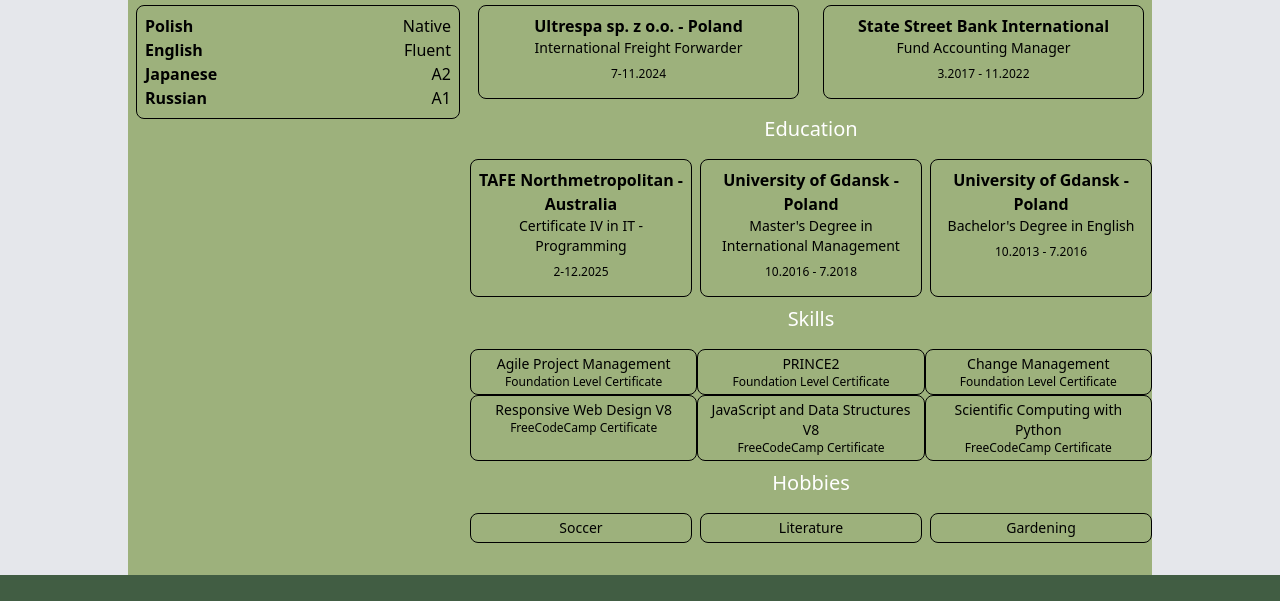
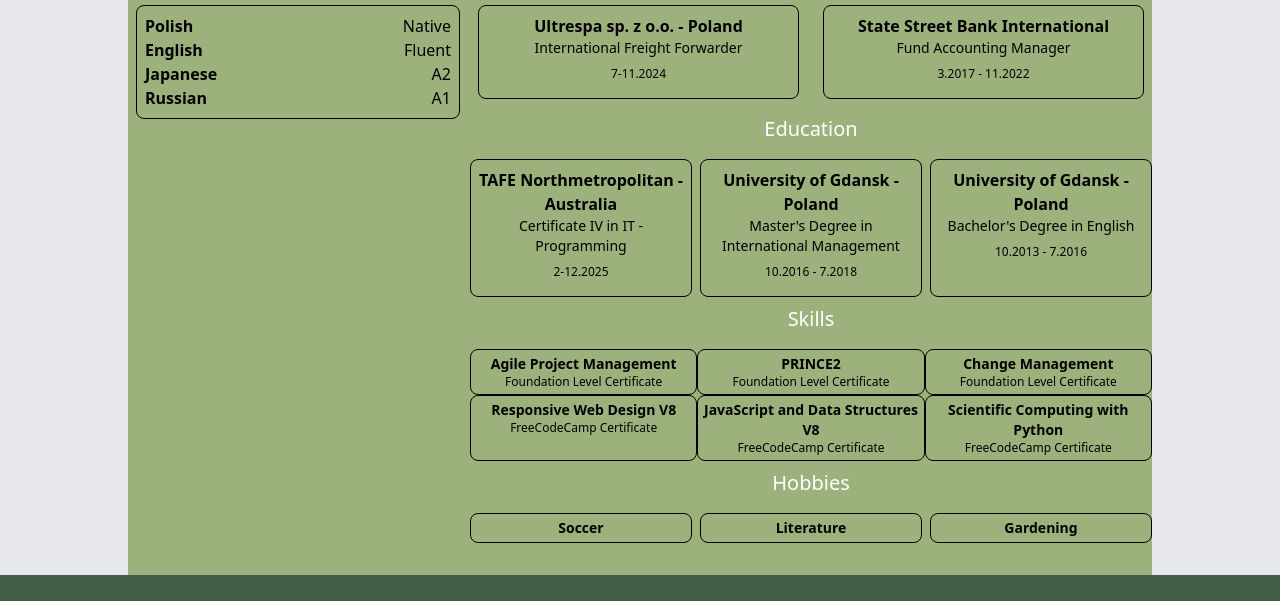
Before and after one commit to KonradTAFE/Web_Final_Project, a website: page resume.html in a window 1280 px wide. Shown: the part 275-876 px from the top of the page. Drawn offline with Linux system fonts and the light colour scheme.

```diff
--- a/resume.html
+++ b/resume.html
@@ -18,7 +18,7 @@
     <nav class="pt-8">
         <ul class="top_nav hover_green flex flex-row gap-4 w-full">
             <li><a href="index.html">Home</a></li>
-            <li><a href="resume.html">Resume</a></li>
+            <li><a href="resume.html">Resumé</a></li>
             <li><a href="about.html">About</a></li>
             <li><a href="mywork.html">My work</a></li>
             <li><a href="projects.html">Projects</a></li>
@@ -27,7 +27,7 @@
     </nav>
 </header>
 <main class="w-4/5 mx-auto pb-8">
-    <h2 class="text-2xl text-white p-2 pb-4 w-full text-center">Resume</h2>
+    <h2 class="text-2xl text-white p-2 pb-4 w-full text-center">Resumé</h2>
     <h2 class="text-3xl text-black p-2 pb-4 w-full text-center">Konrad Krzyzkowiak</h2>
     <section class="resume_page">
         <section class="col-start-1 col-span-1">
@@ -82,27 +82,27 @@
             <section class="flex flex-row flex-wrap w-full">
                 <h2 class="text-xl text-white p-2 pb-4 w-full text-center">Skills</h2>
                 <section class="w-1/3 text-center p-1 border border-black rounded-lg">
-                    <p class="text-sm">Agile Project Management</p>
+                    <p class="text-sm font-bold">Agile Project Management</p>
                     <p class="text-xs">Foundation Level Certificate</p>
                 </section>
                 <section class="w-1/3 text-center p-1 border border-black rounded-lg">
-                    <p class="text-sm">PRINCE2</p>
+                    <p class="text-sm font-bold">PRINCE2</p>
                     <p class="text-xs">Foundation Level Certificate</p>
                 </section>
                 <section class="w-1/3 text-center p-1 border border-black rounded-lg">
-                    <p class="text-sm">Change Management</p>
+                    <p class="text-sm font-bold">Change Management</p>
                     <p class="text-xs">Foundation Level Certificate</p>
                 </section>
                 <section class="w-1/3 text-center p-1 border border-black rounded-lg">
-                    <p class="text-sm">Responsive Web Design V8</p>
+                    <p class="text-sm font-bold">Responsive Web Design V8</p>
                     <p class="text-xs">FreeCodeCamp Certificate</p>
                 </section>
                 <section class="w-1/3 text-center p-1 border border-black rounded-lg">
-                    <p class="text-sm">JavaScript and Data Structures V8</p>
+                    <p class="text-sm font-bold">JavaScript and Data Structures V8</p>
                     <p class="text-xs">FreeCodeCamp Certificate</p>
                 </section>
                 <section class="w-1/3 text-center p-1 border border-black rounded-lg">
-                    <p class="text-sm">Scientific Computing with Python</p>
+                    <p class="text-sm font-bold">Scientific Computing with Python</p>
                     <p class="text-xs">FreeCodeCamp Certificate</p>
                 </section>
             </section>
@@ -110,9 +110,9 @@
             <section>
                 <h2 class="text-xl text-white p-2 pb-4 w-full text-center">Hobbies</h2>
                 <section class="flex flex-row gap-2 w-full">
-                    <p class="text-sm w-1/3 text-center p-1 border border-black rounded-lg">Soccer</p>
-                    <p class="text-sm w-1/3 text-center p-1 border border-black rounded-lg">Literature</p>
-                    <p class="text-sm w-1/3 text-center p-1 border border-black rounded-lg">Gardening</p>
+                    <p class="text-sm w-1/3 font-bold text-center p-1 border border-black rounded-lg">Soccer</p>
+                    <p class="text-sm w-1/3 font-bold text-center p-1 border border-black rounded-lg">Literature</p>
+                    <p class="text-sm w-1/3 font-bold text-center p-1 border border-black rounded-lg">Gardening</p>
                 </section>
             </section>
         </section>
```
Also changed, not shown: about.html (+4 -1 lines), contact.html (+1 -1 lines), index.html (+1 -1 lines), mywork.html (+6 -1 lines), projects.html (+1 -1 lines), assets/img/phase4.png (added).
